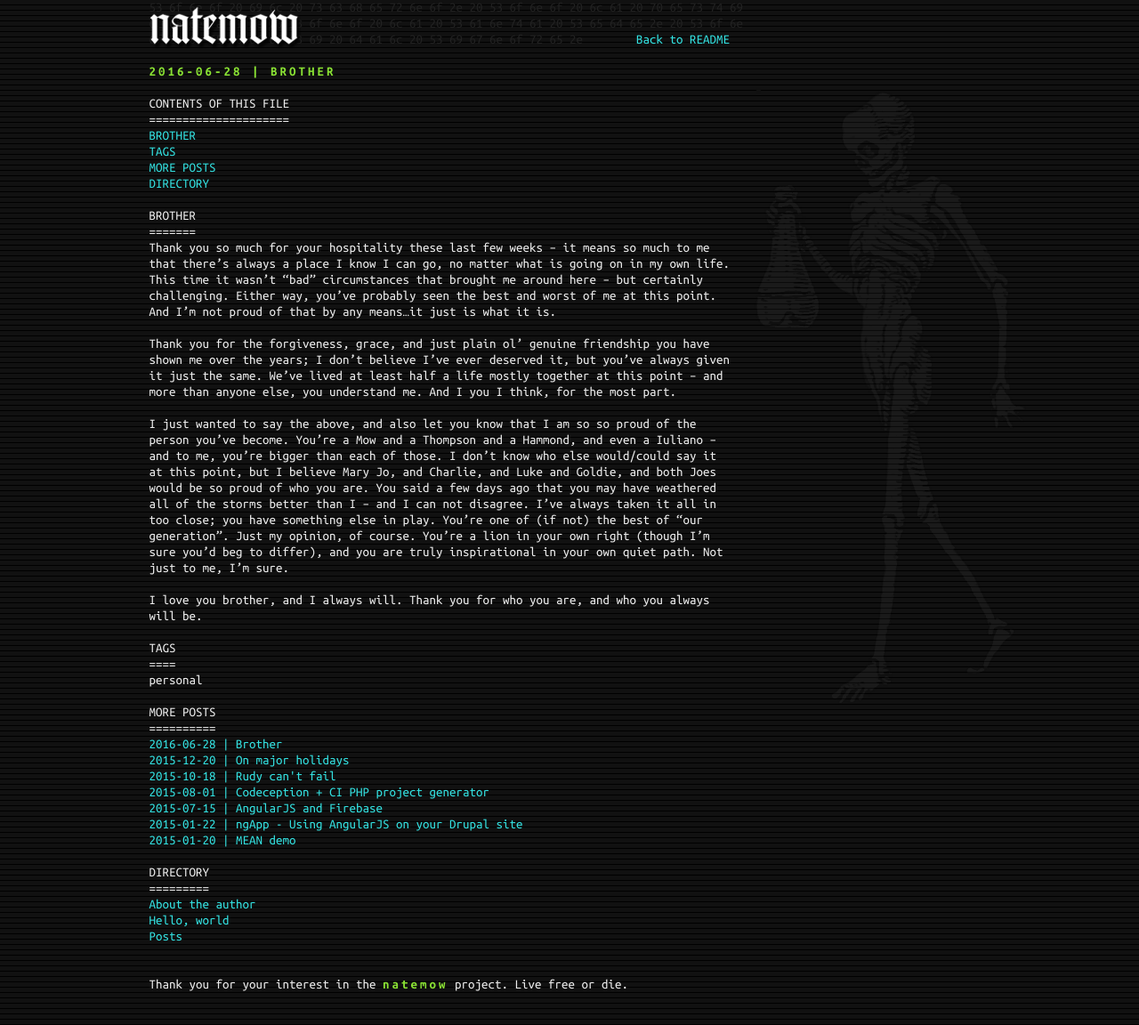
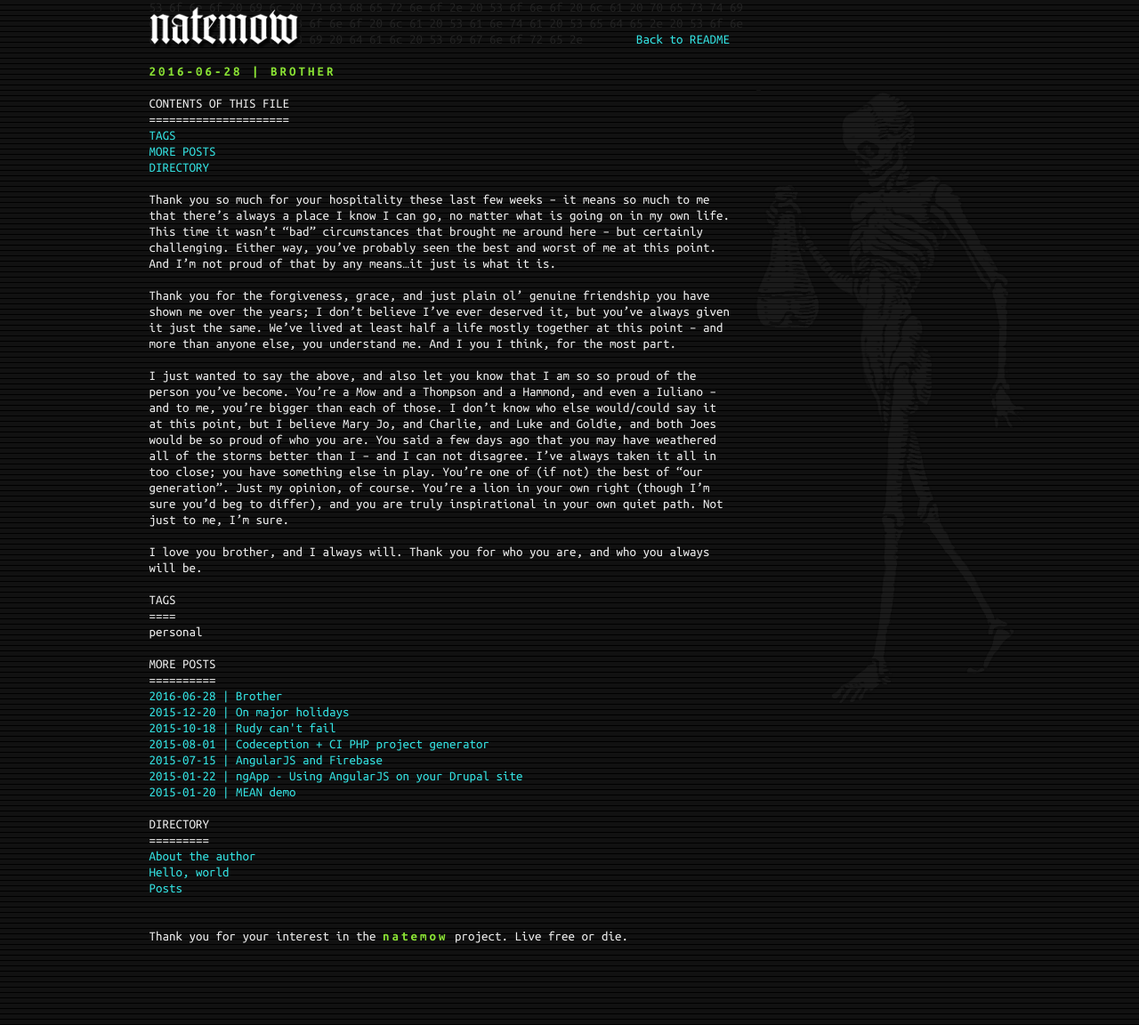
Before and after one commit to natemow/natemow.github.io, a Jekyll site: the page built from _posts/2016-06-28-brother.md, in a window 1280 px wide and 1152 px high. Shown: the whole window at 89% size. Built offline with Jekyll 4.4.1, drawn with Linux system fonts in a browser that asks for light colours; nearby versions of some CDN libraries.

Commit message:
Added new unfiltered shiz.

```diff
--- a/_posts/2016-06-28-brother.md
+++ b/_posts/2016-06-28-brother.md
@@ -4,8 +4,6 @@ description: Probably not any of your business, but you can read it if you
   like. Maybe you'll be inspired.
 tags: [ blog, personal ]
 ---
-
-## Brother
 
 Thank you so much for your hospitality these last few weeks -- it means so much
 to me that there's always a place I know I can go, no matter what is going on
```
